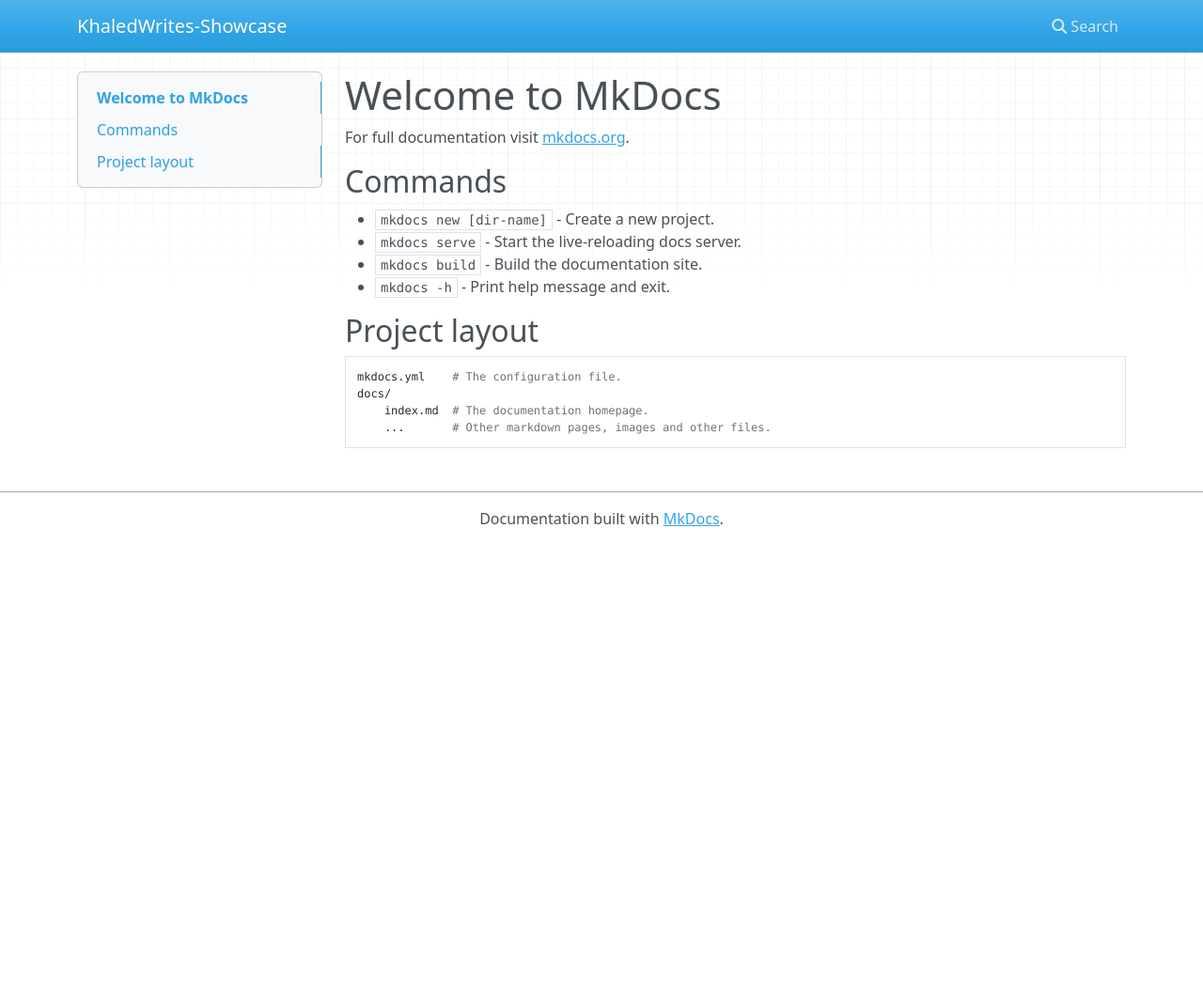
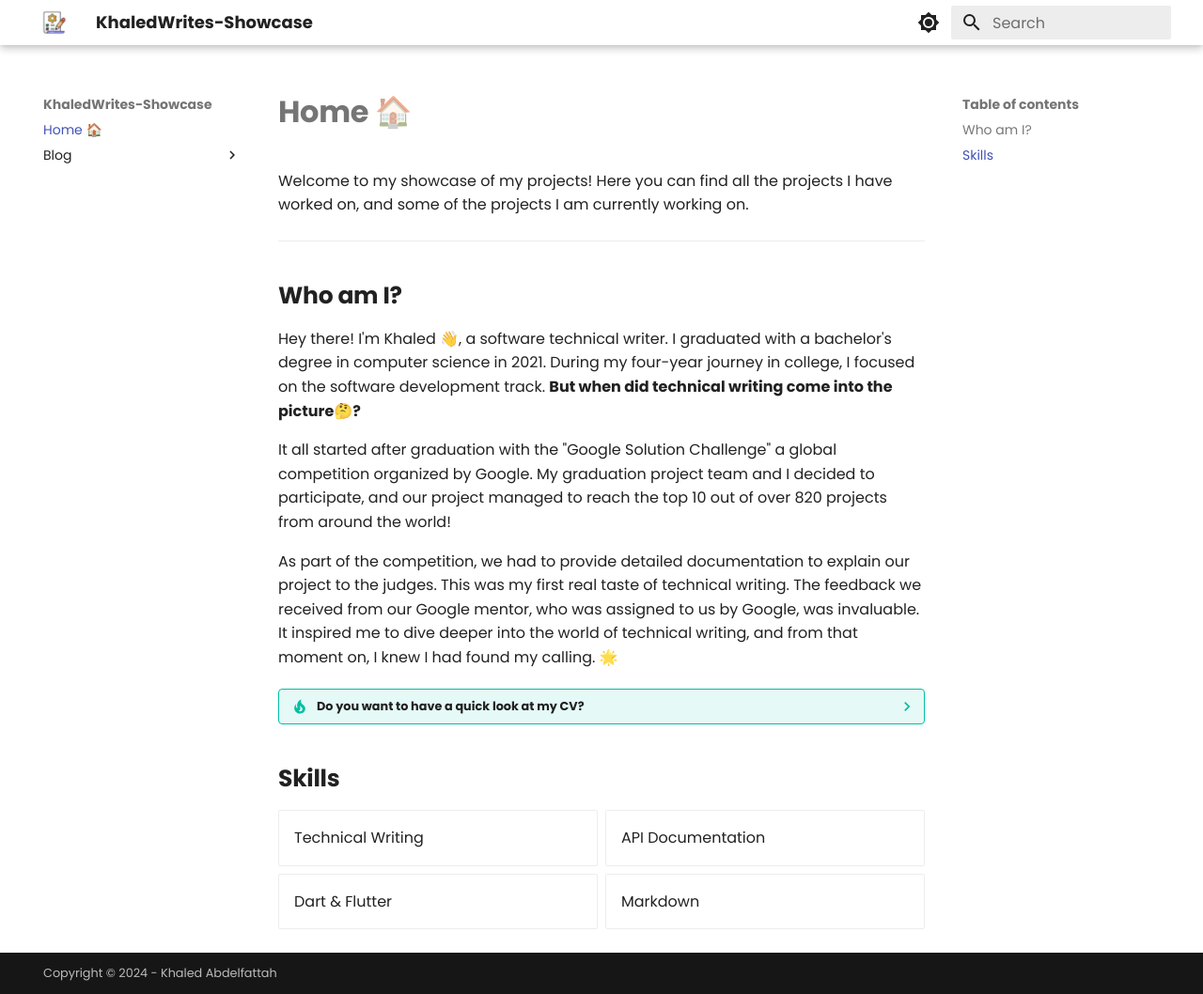
Before and after one commit to khaledabdelfatah/KhaledWrites-Showcase, an MkDocs documentation site: the page built from docs/index.md, in a window 1280 px wide and 1058 px high. Shown: the whole window at 94% size. Built offline with MkDocs 1.6.1 and Material for MkDocs 9.7.7, drawn with Linux system fonts in a browser that asks for light colours; nearby versions of some CDN libraries.

Commit message:
Initial commit

```diff
--- a/docs/index.md
+++ b/docs/index.md
@@ -1,17 +1,29 @@
-# Welcome to MkDocs
+# **Home 🏠**
 
-For full documentation visit [mkdocs.org](https://www.mkdocs.org).
+Welcome to my showcase of my projects! Here you can find all the projects I have worked on, and some of the projects I am currently working on.
 
-## Commands
+---
 
-* `mkdocs new [dir-name]` - Create a new project.
-* `mkdocs serve` - Start the live-reloading docs server.
-* `mkdocs build` - Build the documentation site.
-* `mkdocs -h` - Print help message and exit.
+## **Who am I?**
 
-## Project layout
+Hey there! I'm Khaled 👋, a software technical writer. I graduated with a bachelor's degree in computer science in 2021. During my four-year journey in college, I focused on the software development track. **But when did technical writing come into the picture🤔?**
 
-    mkdocs.yml    # The configuration file.
-    docs/
-        index.md  # The documentation homepage.
-        ...       # Other markdown pages, images and other files.
+It all started after graduation with the "Google Solution Challenge" a global competition organized by Google. My graduation project team and I decided to participate, and our project managed to reach the top 10 out of over 820 projects from around the world!
+
+As part of the competition, we had to provide detailed documentation to explain our project to the judges. This was my first real taste of technical writing. The feedback we received from our Google mentor, who was assigned to us by Google, was invaluable. It inspired me to dive deeper into the world of technical writing, and from that moment on, I knew I had found my calling. 🌟
+
+??? tip "Do you want to have a quick look at my CV?"
+
+    <iframe src="https://docs.google.com/document/d/1N6DiqM2tt_AFt-4xpqNUX7tb-9KDYQfA5lK5AJ7UqDs/edit?usp=sharing" width="100%" height="800px"></iframe>
+
+## **Skills**
+
+<div class="grid cards" markdown>
+
+- Technical Writing
+- API Documentation
+- Dart & Flutter
+- Markdown
+
+
+</div>
--- a/mkdocs.yml
+++ b/mkdocs.yml
@@ -1,2 +1,101 @@
 site_name: KhaledWrites-Showcase
-site_description: My Docs
+site_description: Showing off my technical writing skills
+
+theme:
+
+  # Language of the documentation (en: English)
+  language: en
+  # Name of the theme that we are using (material: https://github.com/squidfunk/mkdocs-material)
+  name: material
+  # Name of the font that we use (Roboto: https://fonts.google.com/specimen/Roboto)
+  font:
+    text: Poppins
+    # Name of the font for Code Blocks (Roboto Mono: https://fonts.google.com/specimen/Roboto+Mono)
+    code: Roboto Mono
+  # Website Logo (Image in the Header) , I have used the image located on nagwa.com
+  logo: assets/work-plan.png
+  # Website Favicon (Image in the browser tab) , I have used the image located on nagwa.com
+  favicon: assets/document.png
+  # Colors of the theme (Dark Mode)
+  palette:
+  - scheme: default
+    # Palette toggle for light mode
+    primary: 'white' # A hue similar to the background pink/magenta of the website
+    accent: 'pink' # 255, 224, 130 - A light, warm yellow for highlights
+    toggle:
+      icon: material/brightness-7
+      name: Switch to dark mode
+
+  - scheme: slate
+    primary: 'blue-grey' # 190, 30, 45 - Matches the deep red accents on the site
+    accent: 'pink' # 244, 168, 49 - Harmonizes with the playful, energetic vibe
+    toggle:
+      icon: material/brightness-4
+      name: Switch to light mode
+
+
+markdown_extensions:
+# Admonitions, also known as call-outs, are an excellent choice for including side content without
+# significantly interrupting the document flow.
+- admonition
+- pymdownx.details
+- pymdownx.superfences
+- attr_list
+#Annotation Related Extensions
+- md_in_html
+
+- pymdownx.tabbed:
+    alternate_style: true
+- pymdownx.highlight:
+    anchor_linenums: true
+    line_spans: __span
+    pygments_lang_class: true
+  # Code Highliting
+- pymdownx.inlinehilite
+- pymdownx.snippets
+- abbr
+# Tooltips
+
+- def_list
+- pymdownx.tasklist:
+    custom_checkbox: true
+- tables
+# Add tables support
+
+# ------------------Plugins------------------ #
+
+plugins:
+- blog
+# ------------------Search------------------ #
+# When search is enabled, a search box is rendered in the header, which allows users to search the documentation
+
+- search
+- git-revision-date-localized:
+
+    type: timeago
+    timezone: Africa/Cairo
+    locale: en
+    fallback_to_build_date: false
+    enable_creation_date: true
+
+
+
+copyright: Copyright &copy; 2024 - Khaled Abdelfattah
+extra:
+  generator: false
+  analytics:
+    provider: google
+    property: G-6ZZ13F16ZV
+    feedback:
+      title: Was this page helpful?
+      ratings:
+      - icon: material/emoticon-happy-outline
+        name: This page was helpful
+        data: 1
+        note: >-
+          Thanks for your feedback!
+      - icon: material/emoticon-sad-outline
+        name: This page could be improved
+        data: 0
+        note: >-
+          Thanks for your feedback! Help us improve this page by using our <a href="..." target="_blank" rel="noopener">feedback form</a>.
```
Also changed, not shown: docs/blog/index.md (added, +1 -0 lines), docs/assets/document.png (added), docs/assets/work-plan.png (added).
